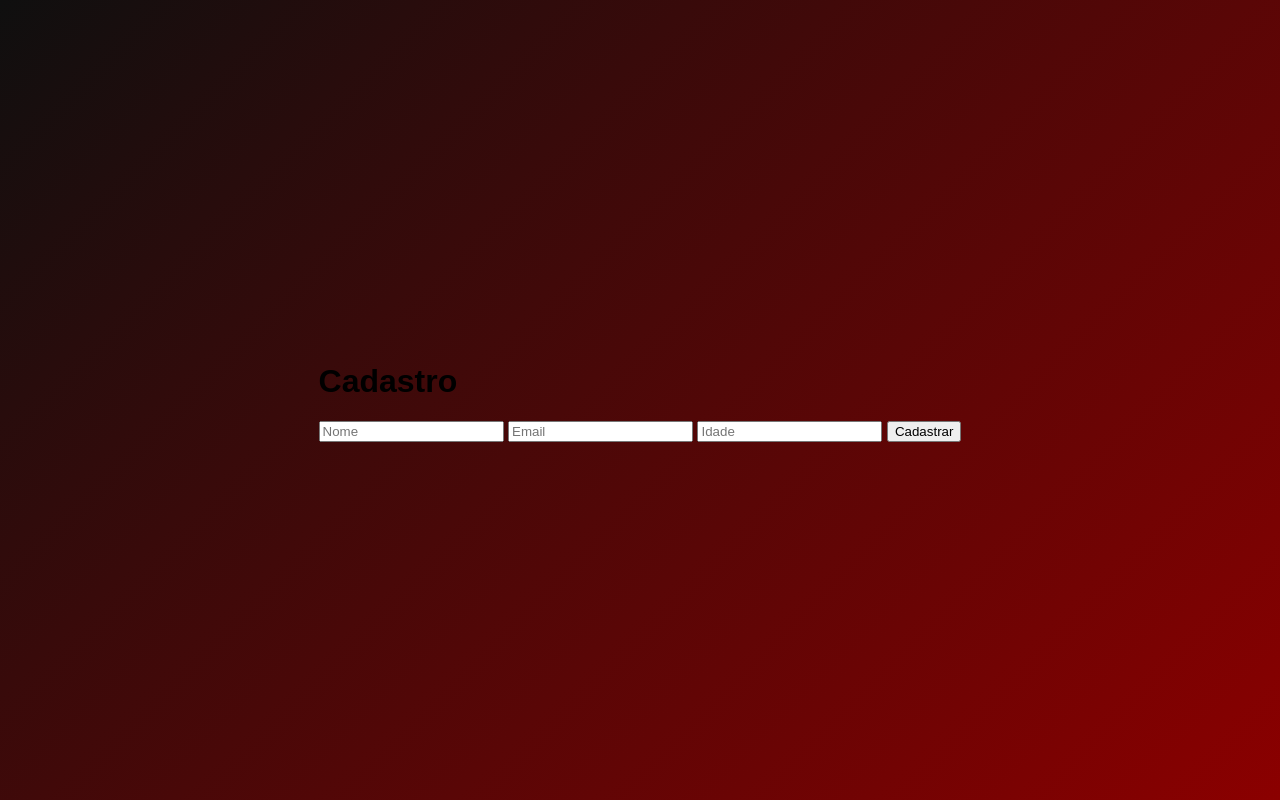
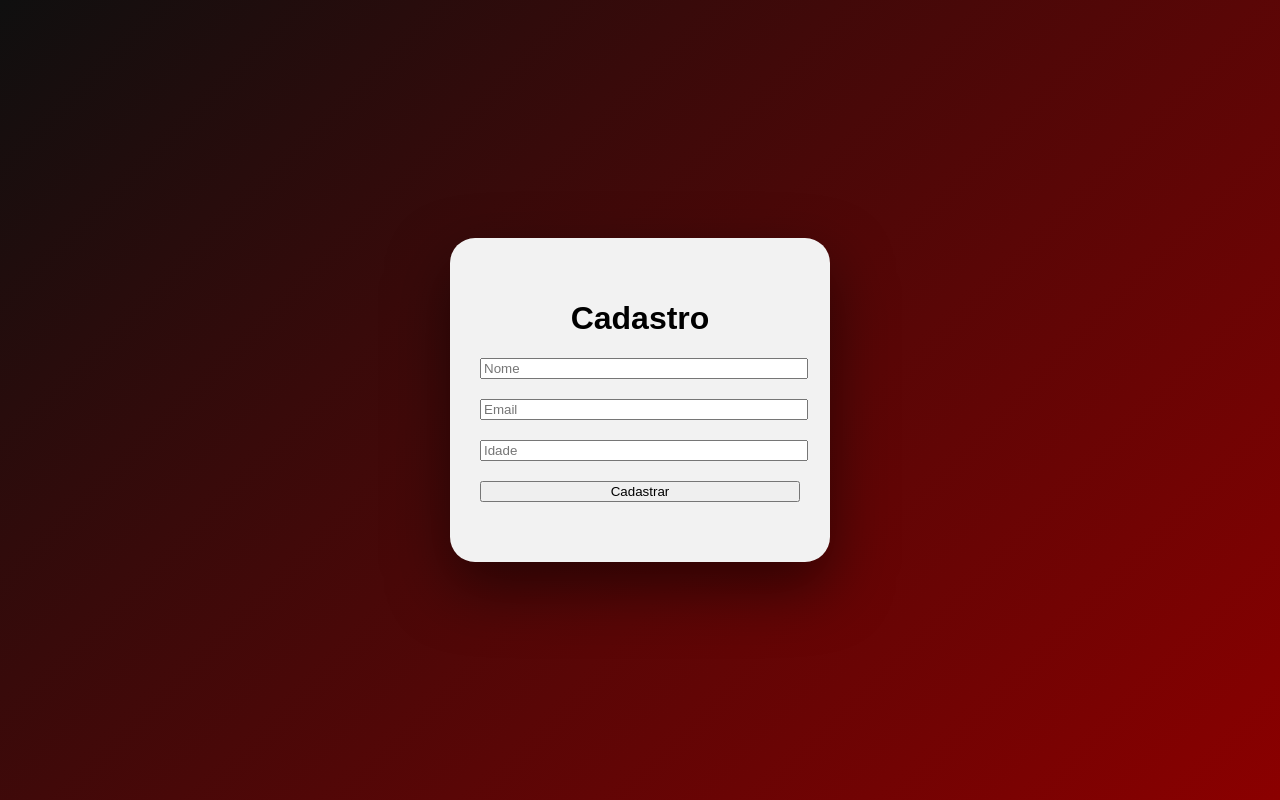
Before and after one commit to GiovsNavarro/curriculo-html, a plain HTML site: page index.html in a window 1280 px wide. Drawn offline with Linux system fonts and the light colour scheme; no server answers.

Commit message:
Update index.html

```diff
--- a/index.html
+++ b/index.html
@@ -6,7 +6,7 @@
     <link rel="stylesheet" href="cadastro.css">
 </head>
 <body>
-   <div class="home-container">
+   <div class="cadastro-container">
         <h1>Cadastro</h1>
 
         <input type="text" id="nome" placeholder="Nome">
```
